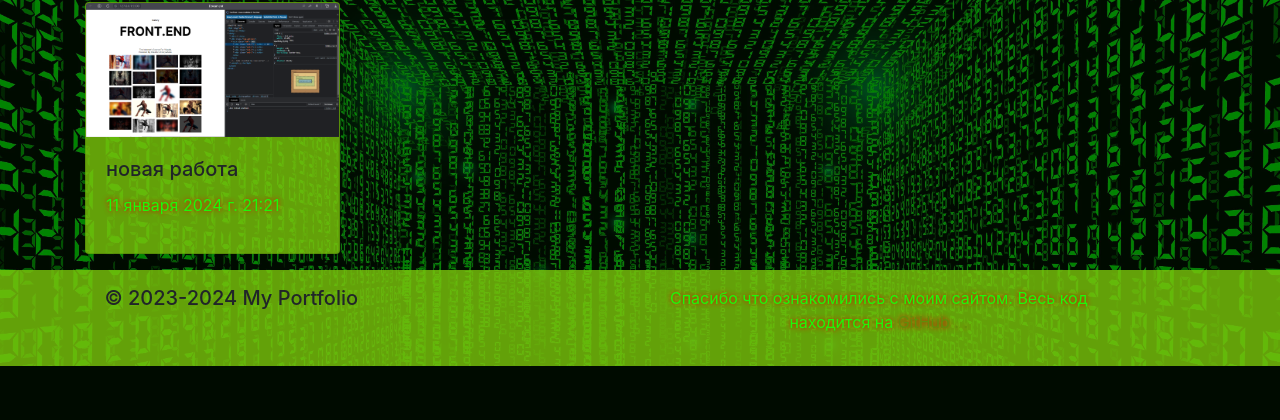
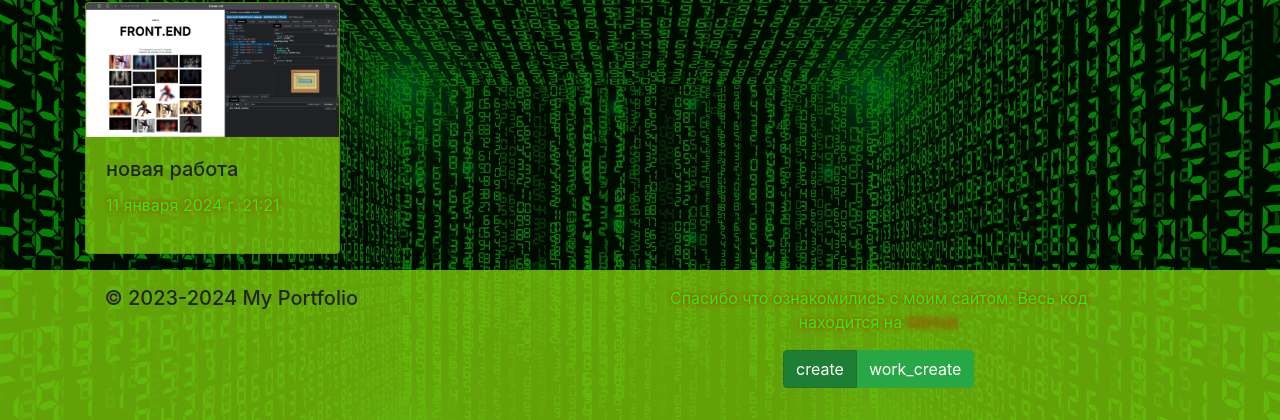
Before and after one commit to kirillizo3495/site-portfolio, a Django app: page /about/ in a window 1280 px wide. Shown: the part 915-1335 px from the top of the page. Before the commit the page ends 1281 px from the top, so only its background shows below. Run offline with Django 5.2, Linux system fonts and the light colour scheme; a user stored in the database is signed in; data comes from the database, SQL or seed files in the repository; both versions use the stored data as it was after the commit; parts of the project's set-up code (start-up, migrations or seed data) failed here and were passed over; some libraries are stand-ins or nearby versions.

Commit message:
финальные правки

```diff
--- a/portfolio/main/templates/main/footer.html
+++ b/portfolio/main/templates/main/footer.html
@@ -9,8 +9,10 @@
                 Спасибо что ознакомились с моим сайтом. Весь код находится на
                 <a href="https://github.com/RussianFoxBryansk/site-portfolio">GitHub</a>
                 {% if user.is_staff %}
-                <a href="{%url 'create'%}">.</a>
-                <a href="{%url 'work_create'%}">.</a>
+                <div class="btn-group">
+                      <a  class="btn btn-success active" href="{%url 'create'%}">create</a>
+                      <a class="btn btn-success" href="{%url 'work_create'%}">work_create</a>
+                    </div>
                 {% endif %}
             </p>
         </div>
```
Also changed, not shown: portfolio/db.sqlite3.
